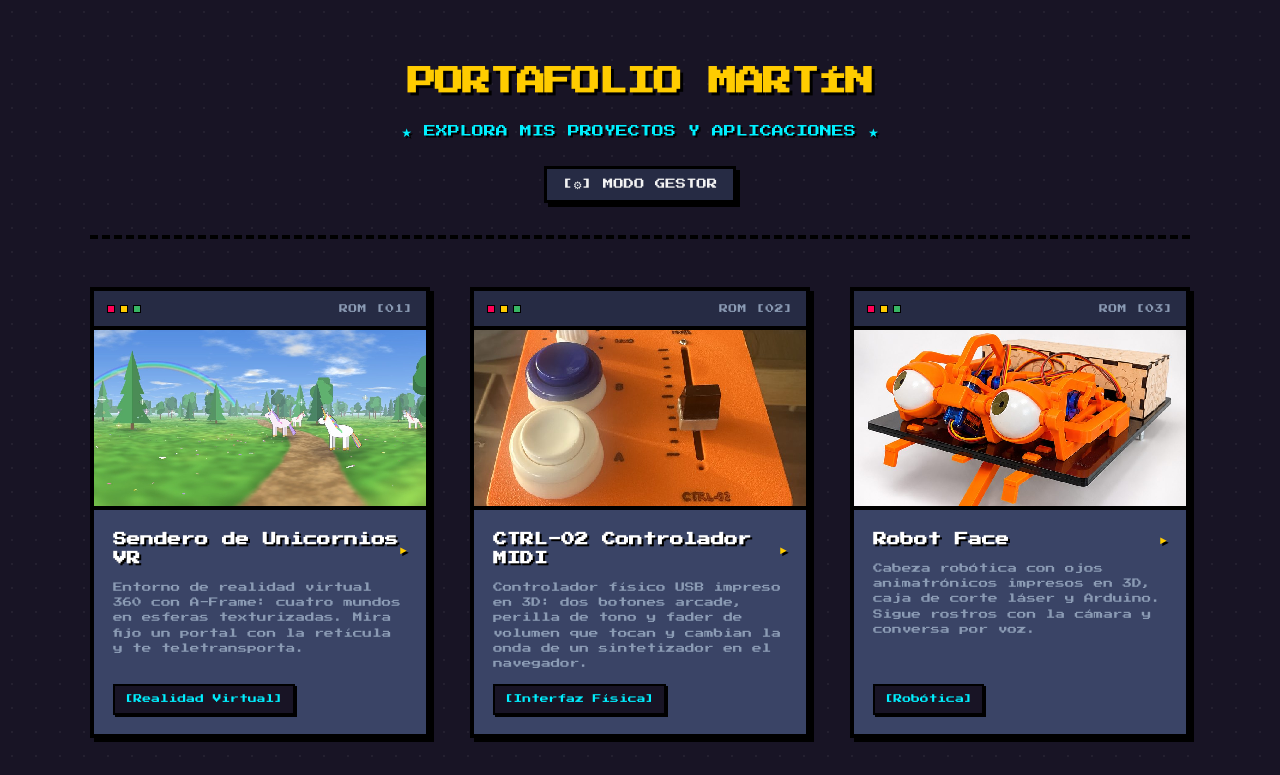
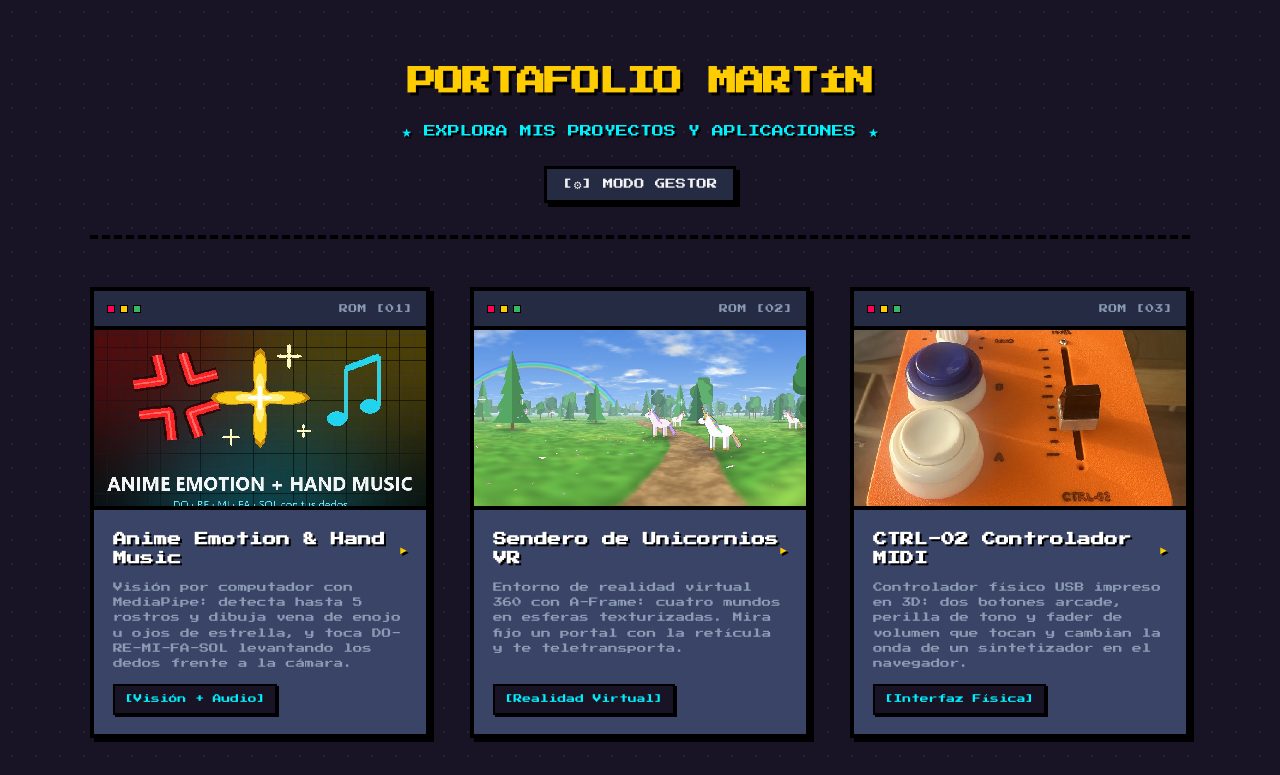
Before and after one commit to martindonoso2005-cell/Portafolio, a plain HTML site: page index.html in a window 1280 px wide. Shown: the top 775 px of the page. Drawn offline with Linux system fonts and the light colour scheme.

Commit message:
Agregar Anime Emotion & Hand Music al portafolio
Tarjeta con portada propia (img/anime-emotion.jpg) que abre experimentos/anime-emotion.html.

Co-Authored-By: Claude Opus 5.5 <noreply@anthropic.com>

```diff
--- a/index.html
+++ b/index.html
@@ -427,6 +427,14 @@
     // Lo que se agrega con el MODO GESTOR queda solo en tu navegador.
     const DEFAULT_PROJECTS = [
       {
+        id: 11,
+        title: "Anime Emotion & Hand Music",
+        url: "experimentos/anime-emotion.html",
+        img: "img/anime-emotion.jpg",
+        desc: "Visión por computador con MediaPipe: detecta hasta 5 rostros y dibuja vena de enojo u ojos de estrella, y toca DO-RE-MI-FA-SOL levantando los dedos frente a la cámara.",
+        tag: "Visión + Audio"
+      },
+      {
         id: 9,
         title: "Sendero de Unicornios VR",
         url: "https://martindonoso2005-cell.github.io/vr-sendero-unicornios/",
```
Also changed, not shown: img/anime-emotion.jpg (added).
